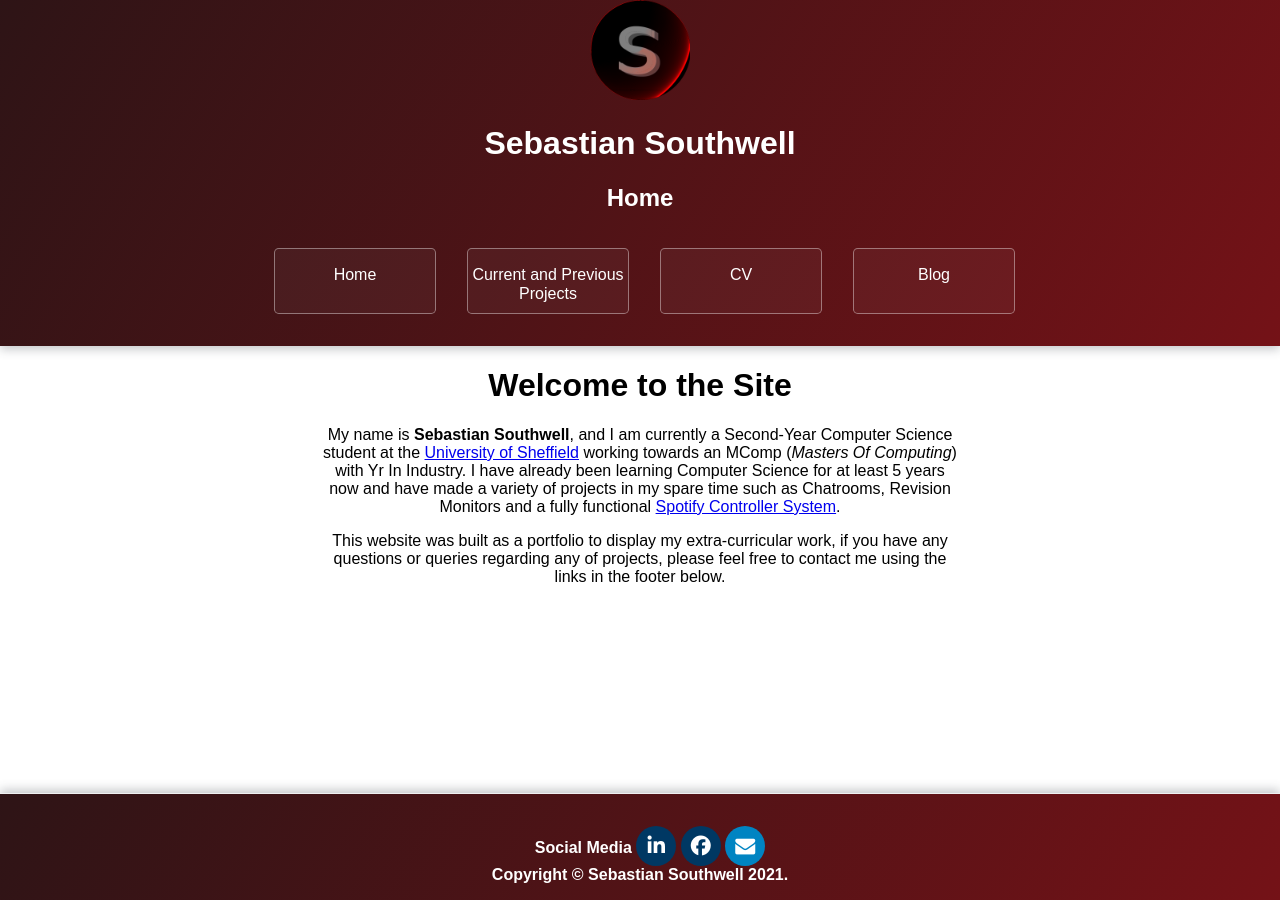
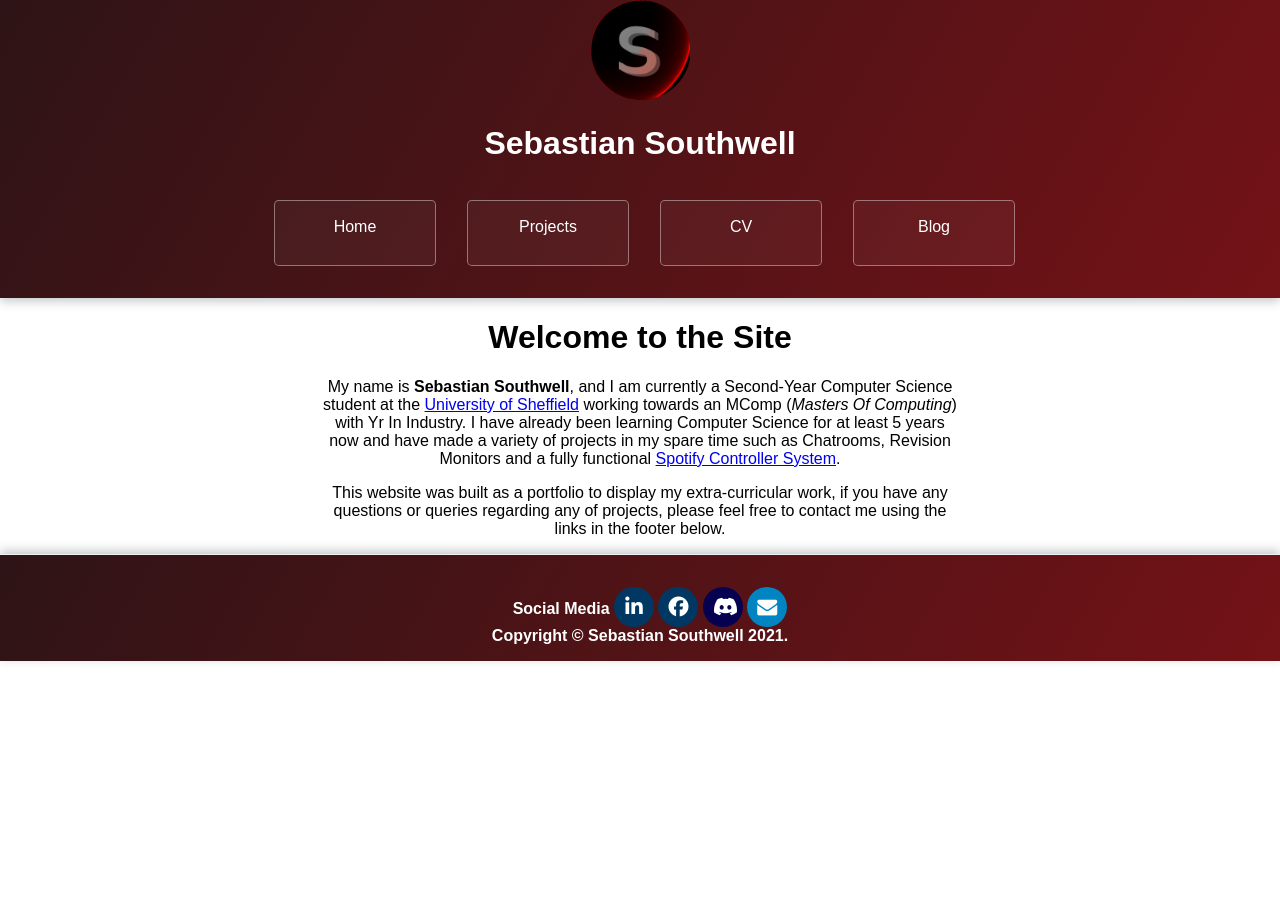
Before and after one commit to sebasouthwell/sebasouthwell.github.io, a Jekyll site: the page built from index.md, in a window 1280 px wide. Built offline with Jekyll 4.4.1, drawn with Linux system fonts in a browser that asks for light colours; nearby versions of some CDN libraries.

Commit message:
Added discord social media, and css tidying

```diff
--- a/_config.yml
+++ b/_config.yml
@@ -1,5 +1,5 @@
 title: Sebastian Southwell
-description: Home
+description:
 show_downloads: true
 google_analytics:
 theme: jekyll-theme-cayman
--- a/_layouts/default.html
+++ b/_layouts/default.html
@@ -17,7 +17,7 @@
     <header class="page-header" role="banner">
       <a href="/"><img src="/assets/images/logo.png" class="logo-image"></a>
       <h1 class="project-name">{{ page.title | default: site.title | default: site.github.repository_name }}</h1>
-      <h2 class="project-tagline">{{ page.description | default: site.description | default: site.github.project_tagline }}</h2>
+      <h2 class="project-tagline">{{ page.description | default: site.description | default: "" }}</h2>
       <div>
         <a id="hamburger-menu" class="fas fa-bars"></a>
       </div>
@@ -30,7 +30,7 @@
           </li>
           <li>
             <div>
-              <a href="/projects">Current and Previous Projects</a>
+              <a href="/projects">Projects</a>
             </div>
           </li>
           <li>
@@ -47,14 +47,16 @@
       </nav>
     </header>
     <main id="content" class="main-content" role="main">
-      {{ content }}
+      <div id="all-content">
+        {{ content }}
+      </div>
       <footer class="site-footer">
         <span>Social Media </span>
         <a href="https://www.linkedin.com/in/sebastian-southwell/" class="fa fa-linkedin"></a>
         <a href="https://www.facebook.com/SebNeedsABetterUsername" class="fa fa-facebook"></a>
-        <a href="" class="fab fa fa-discord" hidden></a>
+        <a onclick="copyDiscord();" class="fa fa-discord"></a>
         <form action="mailto:sas@sebasouthwell.co.uk"method="post"enctype="text/plain" class="fa" id="emailSend">
-            <a type="submit" onclick="document.getElementById('emailSend').submit();" class="fa fa-envelope"></a>
+            <a onclick="document.getElementById('emailSend').submit();" class="fa fa-envelope"></a>
         </form>
         <br>
         <span class="site-footer-owner">Copyright © Sebastian Southwell 2021.</a></span>
--- a/_sass/mytheme.scss
+++ b/_sass/mytheme.scss
@@ -3,6 +3,10 @@
 @import "variables";
 @import url("https://cdnjs.cloudflare.com/ajax/libs/font-awesome/4.7.0/css/font-awesome.min.css");
 
+
+h1,h2{
+  text-align: center;
+}
 .fa {
     padding: 10px;
     font-size: 20px;
@@ -38,10 +42,11 @@
     background-image: linear-gradient(120deg, $header-bg-color-secondary, $header-bg-color);
     padding-top: 2rem;
     padding-bottom: 1rem;
-    margin-top: 2rem;
+    clear: both;
+    display: inline-block;
+    position: sticky;
     border-top: solid 1px $hr-border-color;
     text-align: center;
-    position: fixed;
     left: 0;
     bottom: 0;
     width: 100%;
@@ -64,7 +69,6 @@
     color: $header-heading-color;
     background-color: $header-bg-color;
     background-image: linear-gradient(120deg, $header-bg-color-secondary, $header-bg-color);
-    position: sticky;
     left: 0;
     top: 0;
     width: 100%;
@@ -79,17 +83,12 @@
   }
 
 
-  .main-content{
+  .all-content{
     text-align: center;
     width: 100%;
     align-content: center;
     margin: auto;
-    position:initial;
-  }
-
-  html{
-    width: 100%;
-    size: 100%;
+    background-color: white;
   }
 
   .main-content p{
@@ -140,7 +139,6 @@
     height: 3em;
     text-align: center;
     justify-content: center;
-    //background-color: rgb(51, 0, 0);
   }
 
   nav ul li a{
@@ -151,10 +149,10 @@
     text-decoration: none;
   }
 
-  html, body{
-    height: 100%;
-    min-height: 100%;
-    margin: 0;
+  .all-content,html,body{
+    display: flex;
+    flex-flow: column;
+    height: 100vh;
   }
 
   @media (max-width:800px) {
@@ -178,6 +176,10 @@
     #hamburger-menu{
       display: inline-block;
       font-size: 40px;
+    }
+
+    h1,h2{
+      font-size: 20px;
     }
   }
   @media (min-width:800px)
--- a/assets/js/default.js
+++ b/assets/js/default.js
@@ -3,7 +3,7 @@ var navBar;
 var hamburgerMenu;
 window.addEventListener('load', function () {
     navBar = document.getElementById("page-nav-bar");
-    hamburgerMenu = document.getElementById("hamburger-menu");
+    hamburgerMenu = document.getElementById("hamburger-menu").parentElement;
     hamburgerMenu.addEventListener("click",function(){
         if (navBar.classList.contains("visible-nav")){
             navBar.classList.remove("visible-nav");
@@ -13,3 +13,14 @@ window.addEventListener('load', function () {
         }
     });
 })
+
+function copyDiscord(){
+    var input = document.body.appendChild(document.createElement("input"));
+    input.value = "Sebasouthwell#9843";
+    input.focus();
+    input.select()
+    input.setSelectionRange(0, 99999);;
+    document.execCommand('copy');
+    input.parentNode.removeChild(input);
+    alert("Copied Discord Name to Clipboard");
+}
--- a/index.md
+++ b/index.md
@@ -1,7 +1,6 @@
 ---
 layout: default
 title: Sebastian Southwell
-description: Home
 ---
 
 # Welcome to the Site
```
Also changed, not shown: projects.md (+1 -1 lines).
